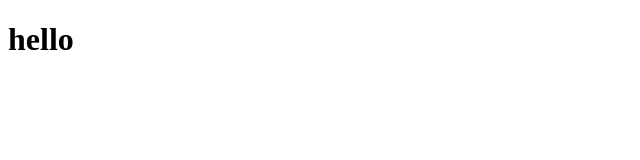
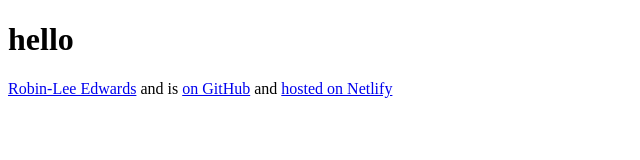
Before and after one commit to RobinLee1404/my-weathersearch-project, a plain HTML site: page index.html in a window 1280 px wide. Shown: the whole page, without its empty margins (0-640 px from the left). Drawn offline with Linux system fonts and the light colour scheme.

Commit message:
Update the links in html

```diff
--- a/index.html
+++ b/index.html
@@ -7,5 +7,10 @@
 </head>
 <body>
    <h1>hello</h1>
+   <footer>
+    <a href = "https://github.com/RobinLee1404/" target="_blank">Robin-Lee Edwards</a> and is</a>
+    <a href="https://github.com/RobinLee1404/my-first-weather-app" target="_blank">on GitHub</a> and
+    <a href="https://app.netlify.com/teams/robinlee1404/projects" target="_blank">hosted on Netlify</a>
+   </footer>
 </body>
 </html>
```
